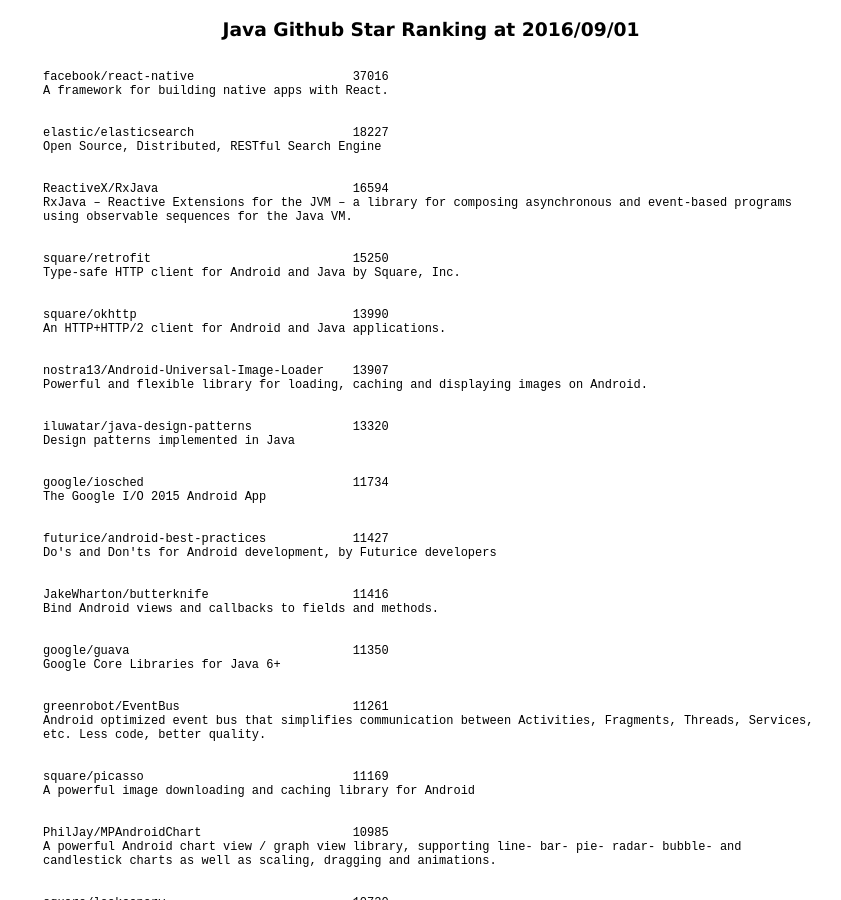
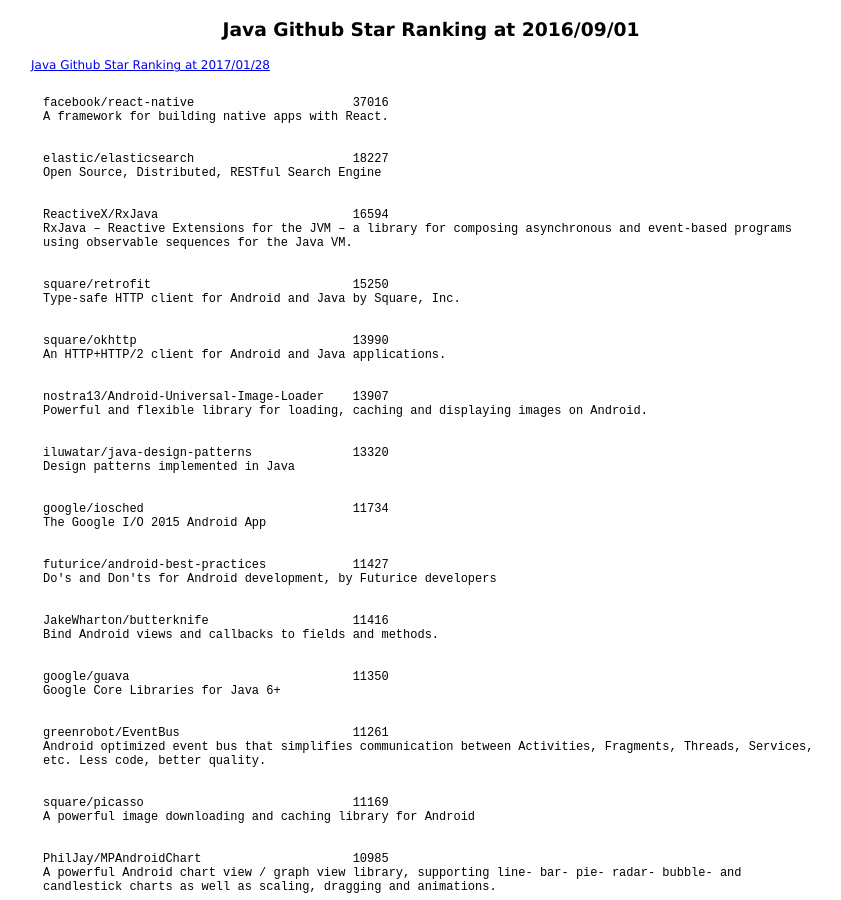
Before and after one commit to 38elements/38elements.github.com, a Jekyll site: the page built from _posts/2016-09-01-java-repository-github-star-ranking.md, in a window 1280 px wide and 900 px high. Shown: the whole window, without its empty margins (209-1050 px from the left). Built offline with Jekyll 4.4.1, drawn with Linux system fonts in a browser that asks for light colours.

Commit message:
Update 2016-09-01-java-repository-github-star-ranking.md

```diff
--- a/_posts/2016-09-01-java-repository-github-star-ranking.md
+++ b/_posts/2016-09-01-java-repository-github-star-ranking.md
@@ -2,6 +2,7 @@
 layout: posts
 title: Java Github Star Ranking at 2016/09/01
 ---
+[Java Github Star Ranking at 2017/01/28](/2017/01/28/java-repository-github-star-ranking.html)
 <pre style="background-color: white;border: none;">
 facebook/react-native                      37016
 A framework for building native apps with React.
```
